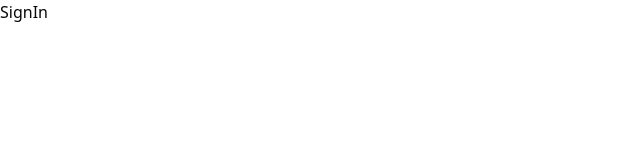
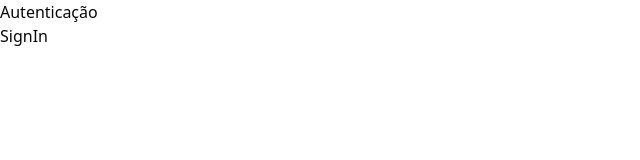
Before and after one commit to adventureandre/pizzashop-web, a React (Vite) app: page /sign-in in a window 1280 px wide. Shown: the top 160 px of the page, without its empty margins (0-640 px from the left). Built offline with nearby package versions, Linux system fonts and the light colour scheme.

Commit message:
feat: :sparkles: Application layouts

```diff
--- /dev/null
+++ b/src/pages/_layouts/app.tsx
@@ -0,0 +1,12 @@
+import { Outlet } from 'react-router-dom'
+
+export function AppLayout() {
+  return (
+    <div>
+      <h1>Cabeçalho</h1>
+      <div>
+        <Outlet />
+      </div>
+    </div>
+  )
+}
--- /dev/null
+++ b/src/pages/_layouts/auth.tsx
@@ -0,0 +1,12 @@
+import { Outlet } from 'react-router-dom'
+
+export function AuthLayout() {
+  return (
+    <div>
+      <h1>Autenticação</h1>
+      <div>
+        <Outlet />
+      </div>
+    </div>
+  )
+}
```
Also changed, not shown: src/routes.tsx (+12 -2 lines).
